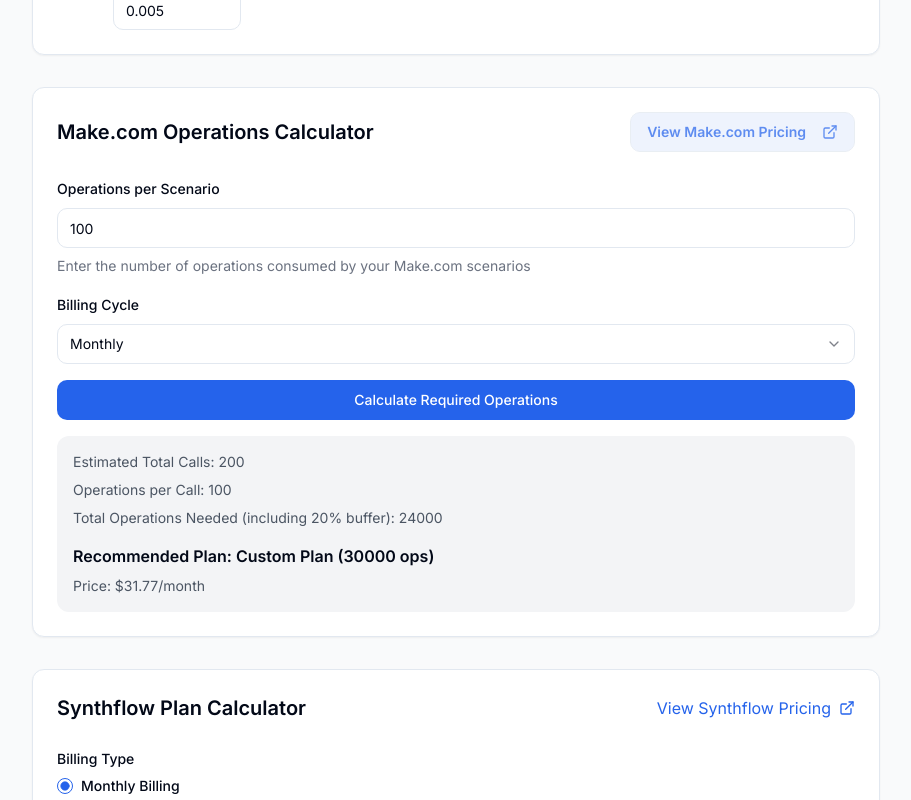
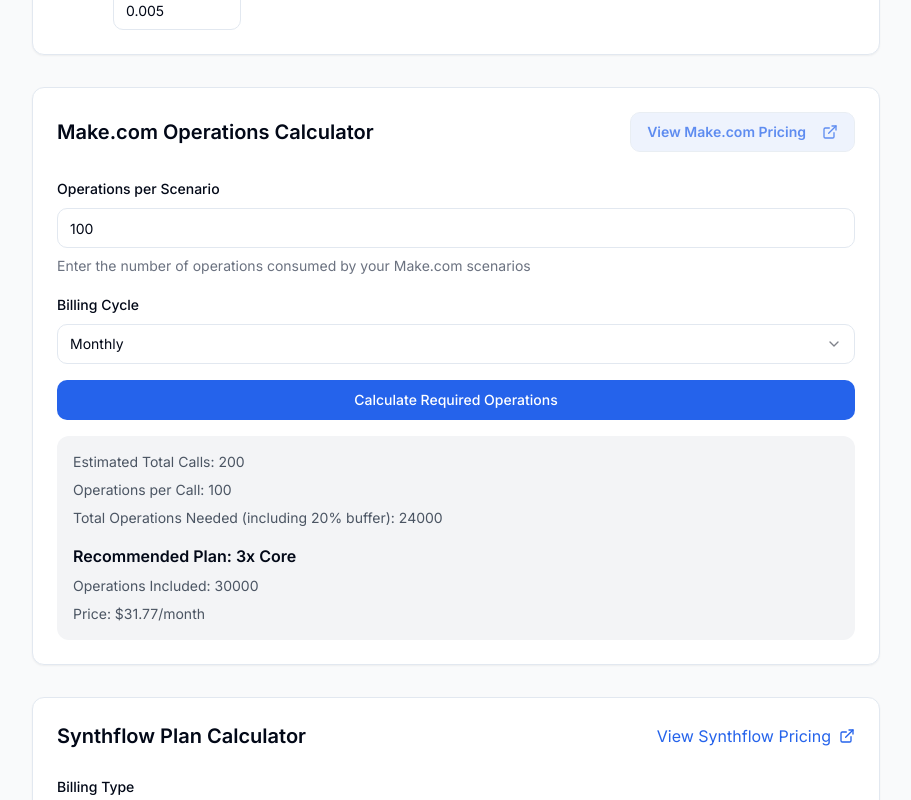
Before and after one commit to GuiaCall/aiagentcostcalculatorgv2, a React (Vite) app: page / in a window 1280 px wide. Both pictures are taken after a click on the button "Calculate Required Operations". Shown: the part 1787-2587 px from the top of the page, without its empty margins (184-1095 px from the left). Built offline with nearby package versions, Linux system fonts and the light colour scheme.

Commit message:
Add selected plan name display
Display the selected plan name in the calculator results to inform users about the plan they should purchase. This enhancement improves user experience by providing clear information on the recommended plan.
[skip gpt_engineer]

```diff
--- a/src/components/MakeCalculator.tsx
+++ b/src/components/MakeCalculator.tsx
@@ -37,8 +37,11 @@ export function MakeCalculator({
       totalMinutes
     );
 
+    const plansNeeded = Math.ceil(totalOperations / 10000);
+    const planName = plansNeeded === 1 ? "Core" : `${plansNeeded}x Core`;
+
     const recommendedPlan: MakePlan = {
-      name: `Custom Plan (${operationsIncluded} ops)`,
+      name: planName,
       operationsPerMonth: operationsIncluded,
       monthlyPrice: totalPrice,
       yearlyPrice: totalPrice * 0.85 // 15% discount for yearly
@@ -121,6 +124,9 @@ export function MakeCalculator({
               <div className="space-y-2">
                 <p className="font-semibold">Recommended Plan: {calculation.recommendedPlan.name}</p>
                 <p className="text-sm text-gray-600">
+                  Operations Included: {calculation.recommendedPlan.operationsPerMonth}
+                </p>
+                <p className="text-sm text-gray-600">
                   Price: ${selectedPlanType === "monthly"
                     ? calculation.recommendedPlan.monthlyPrice
                     : calculation.recommendedPlan.yearlyPrice
```
